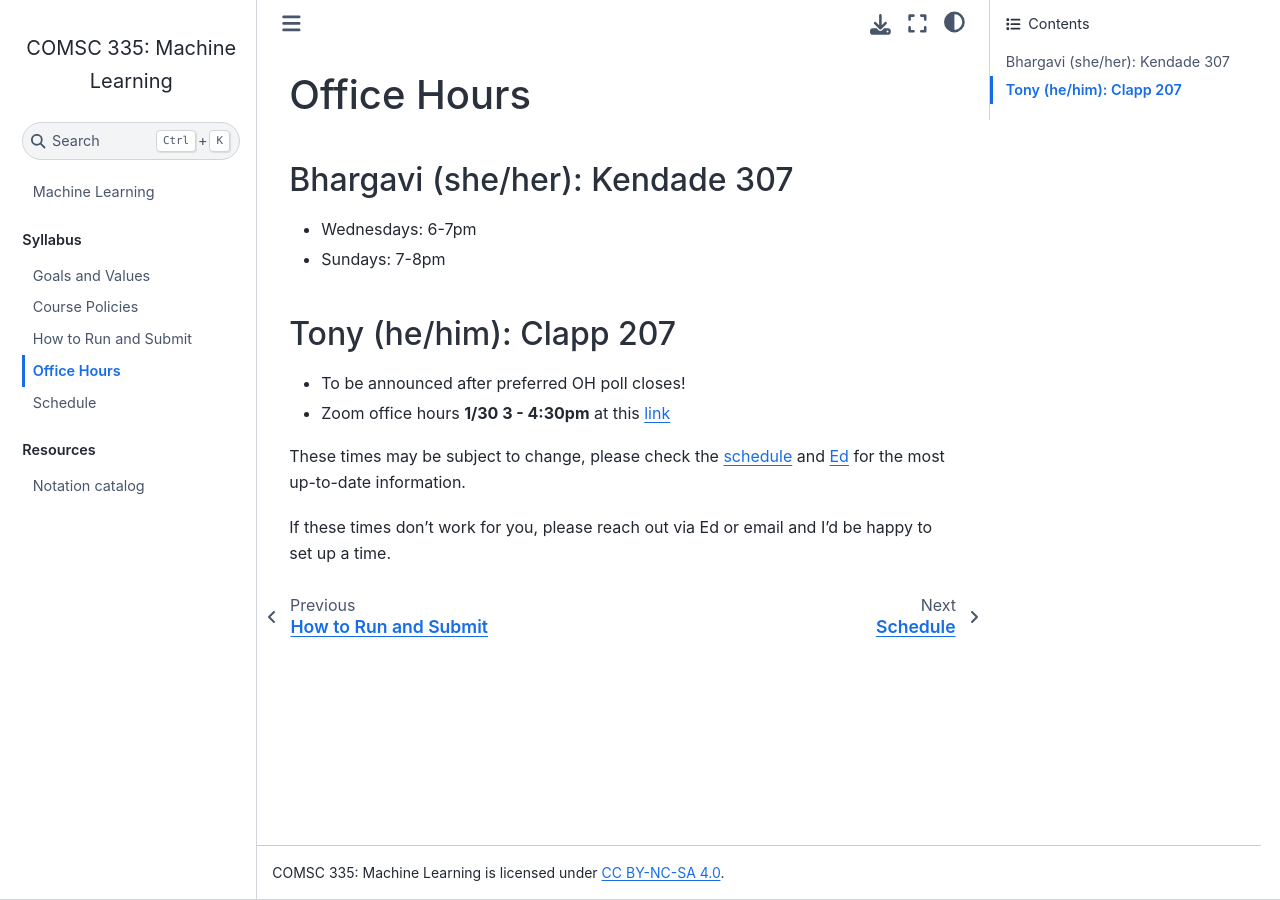
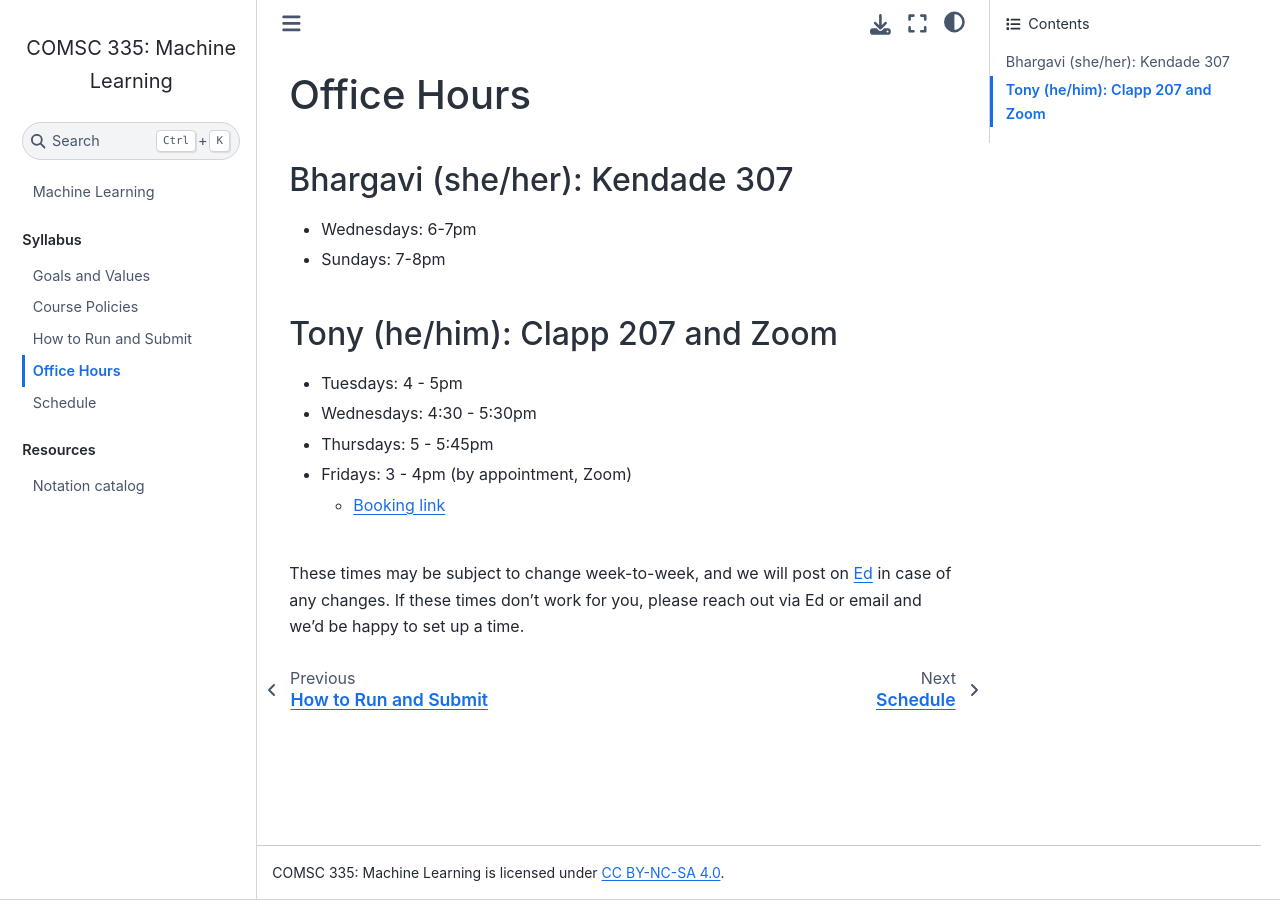
Before and after one commit to comsc335/comsc335.github.io, a Jupyter Book: the page built from syllabus/office_hours.md, in a window 1280 px wide. Built offline with Jupyter Book 1.0.4 settings and Sphinx 7.4.7 and the Sphinx Book theme 1.1.4, drawn with Linux system fonts in a browser that asks for light colours; pages that are not in the unit, such as notebooks, are missing from menus.

Commit message:
lec02 update

```diff
--- a/syllabus/office_hours.md
+++ b/syllabus/office_hours.md
@@ -1,16 +1,21 @@
 (office_hours)=
 # Office Hours
 
-### Bhargavi (she/her): Kendade 307
+#### Bhargavi (she/her): Kendade 307
 
 - Wednesdays: 6-7pm
 - Sundays: 7-8pm
 
-### Tony (he/him): Clapp 207
+#### Tony (he/him): Clapp 207 and Zoom
 
-- To be announced after preferred OH poll closes!
-- Zoom office hours **1/30 3 - 4:30pm** at this [link](https://mtholyoke.zoom.us/j/92315690528)
+- Tuesdays: 4 - 5pm
+- Wednesdays: 4:30 - 5:30pm
+- Thursdays: 5 - 5:45pm
+- Fridays: 3 - 4pm (by appointment, Zoom)
+    - [Booking link](https://calendar.app.google/kWXUyrbYBQAnLpbT9)
 
-These times may be subject to change, please check the [schedule](schedule) and [Ed](https://edstem.org/us/courses/94030/discussion) for the most up-to-date information.
 
-If these times don't work for you, please reach out via Ed or email and I'd be happy to set up a time.
+<br>
+
+These times may be subject to change week-to-week, and we will post on [Ed](https://edstem.org/us/courses/93906/discussion) in case of any changes.
+If these times don't work for you, please reach out via Ed or email and we'd be happy to set up a time.
```
Also changed, not shown: index.md (+1 -1 lines), syllabus/schedule.md (+6 -0 lines), 1 other file.
